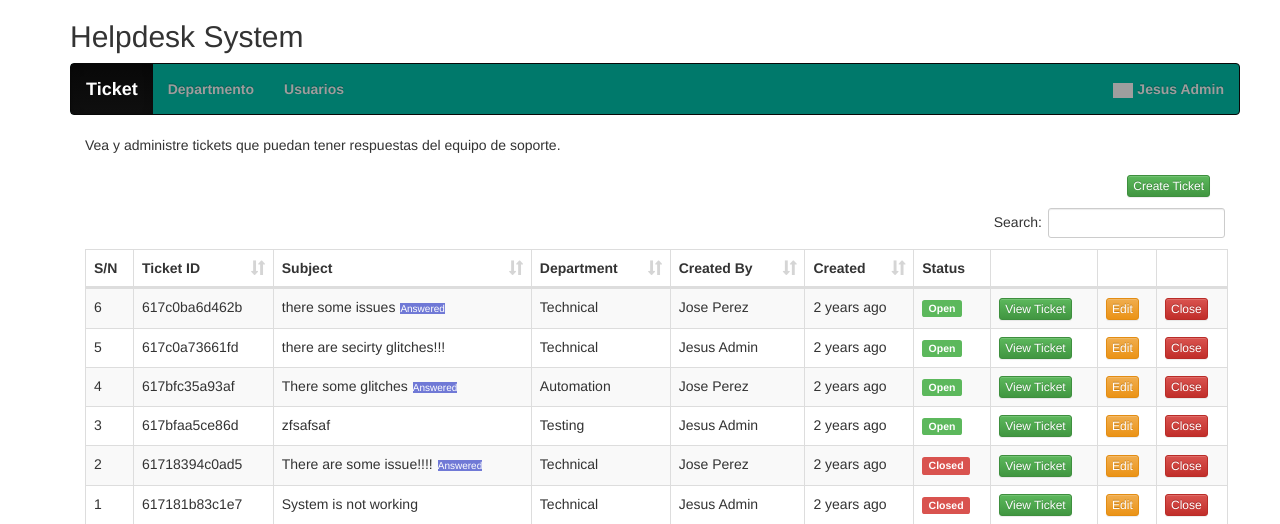
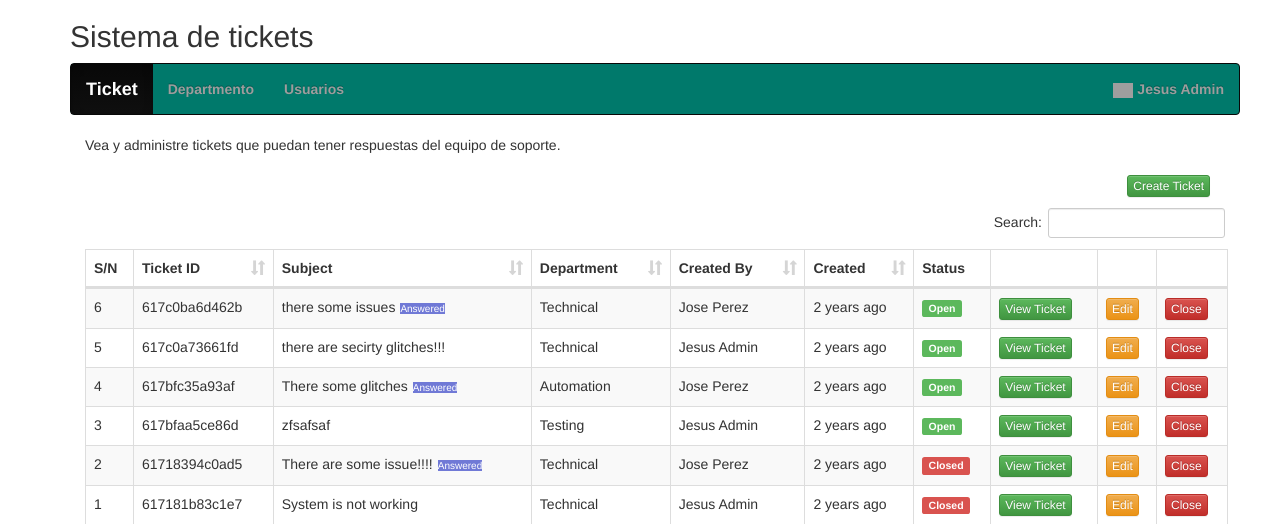
Before and after one commit to JesussCruzz/Sistema_de_tickets, a PHP site: page /ticket.php in a window 1280 px wide. Shown: the top 524 px of the page. Run offline with PHP 8.4, Linux system fonts and the light colour scheme; the visitor is signed in with stand-in values (Sample User, id 1); data comes from the database, SQL or seed files in the repository; some libraries are stand-ins or nearby versions; grey boxes are pictures that could not be loaded.

Commit message:
Se modifica el archivo

```diff
--- a/index.php
+++ b/index.php
@@ -18,11 +18,11 @@ $user = $users->getUserInfo();
 <?php include('inc/container.php');?>
 <div class="container">
 	<div class="row home-sections">
-	<h2>Helpdesk System</h2>
+	<h2>Sistema de Tickets</h2>
 	<?php include('menus.php'); ?>
 	</div>
 	<div class="">
-		<p>View and manage tickets that may have responses from support team.</p>
+		<p>Vea y administre tickets que puedan tener respuestas del equipo de soporte.</p>
 
 		<div class="panel-heading">
 			<div class="row">
--- a/ticket.php
+++ b/ticket.php
@@ -16,7 +16,7 @@ $user = $users->getUserInfo();
 <?php include('inc/container.php');?>
 <div class="container">
 	<div class="row home-sections">
-	<h2>Helpdesk System</h2>
+	<h2>Sistema de tickets</h2>
 	<?php include('menus.php'); ?>
 	</div>
 	<div class="">
--- a/view_ticket.php
+++ b/view_ticket.php
@@ -16,7 +16,7 @@ $tickets->updateTicketReadStatus($ticketDetails['id']);
 <?php include('inc/container.php');?>
 <div class="container">
 	<div class="row home-sections">
-	<h2>Helpdesk System</h2>
+	<h2>Sistema de tickets</h2>
 	<?php include('menus.php'); ?>
 	</div>
 
```
